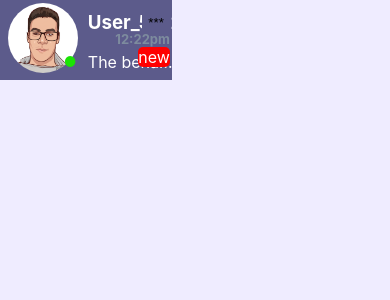
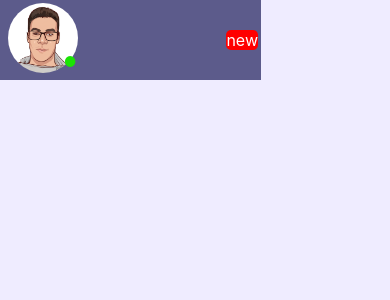
Before and after one commit to soufiane-amt/ft_transcendance, a Next.js app: page / in a window 390 px wide. Shown: the top 300 px of the page. Built offline with nearby package versions, Linux system fonts and the light colour scheme.

Commit message:
the pannel i responsive

```diff
--- a/components/shared/DiscussionPanel/DiscussionPanel.module.css
+++ b/components/shared/DiscussionPanel/DiscussionPanel.module.css
@@ -1,3 +1,5 @@
+
+/**The pannel main class*/
 .discussion_panel {
     display:flex;
     flex-direction: row;
@@ -14,42 +16,76 @@
 }
 
 
+/**The button that displays play/bock styling*/
 .discussion_panel button {
+    font-size: 20px;
+    font-weight: bolder;
     border: 0;
     background-color: #5C5B8B;
+    color:#a2a1ac;
 }
 
 
+/*setting the size of central part of the panel*/
 .panel_central_part {
     width: 60%;
+    overflow: hidden;
+
 }
 
 
-.panel_avatar{
-    background-color: aliceblue;
-}
-
 /* selectors to ensure handling the overflow when width changes
 , Also to ensure that the overflowed lastMessage will end in ellipsis */
-.panel_central_part .panel__add_ellipsis {
+.panel_central_part .panel_last_message {
     white-space: nowrap;
     overflow: hidden;
     text-overflow: ellipsis;
 }
 
+
 .panel_last_part{
-    text-align: end;
     position: absolute;
     right: 1%;
+
     overflow: hidden;
+
     display: flex;
     flex-direction: column;
     align-items:flex-end;
 }
+
 .panel_message_notifier{
     background-color: red;
-    display: inline-block;
-    text-align: center;
     border-radius: 5px;
+    /* display: none; */
+}
+
+
+@media (max-width:600px)
+{
+    .panel_last_message {
+        display: none;
+    }
+    .panel_last_part :not(button):not(.panel_message_notifier) {
+        display: none;
+      }
+      .panel_last_part button{
+        margin-bottom: 20px;
+      }
+}
+
+@media (max-width:478px)
+{
+    .discussion_panel {
+        min-width: 245px;
+    }
+      .panel_central_part {
+        display: none;
+      }
+
+      .panel_last_part button {
+        display: none;
+
+      }
 
 }
--- a/components/shared/DiscussionPanel/DiscussionPanel.tsx
+++ b/components/shared/DiscussionPanel/DiscussionPanel.tsx
@@ -9,16 +9,14 @@ const panelLastMsg:string = 'The behavior could be thought of as a minimum gutte
 
 function PaneLastMessage ( {message})
 {
-    const messagePanelMaxSize = 21;
-    var  processedMessage:string = message;
-    // if (message.length > 21)
-    //     processedMessage = message.substr(0, messagePanelMaxSize-1).concat('...');
     return (
-        <p className={style.panel__add_ellipsis}>
-            {processedMessage}
+        <p id="notifier" className={style.panel_last_message}>
+            {message}
         </p>
     )
 }
+
+
 function DiscussionPanel ()
 {
     return (
@@ -29,7 +27,7 @@ function DiscussionPanel ()
             <PaneLastMessage message={panelLastMsg}></PaneLastMessage>
         </div>
         <div className={style.panel_last_part}>
-            <button>***</button>
+            <button>...</button>
             <TimeStamp time={"12:22pm"}/>
             <div className={style.panel_message_notifier}>new</div>
         </div>
```
